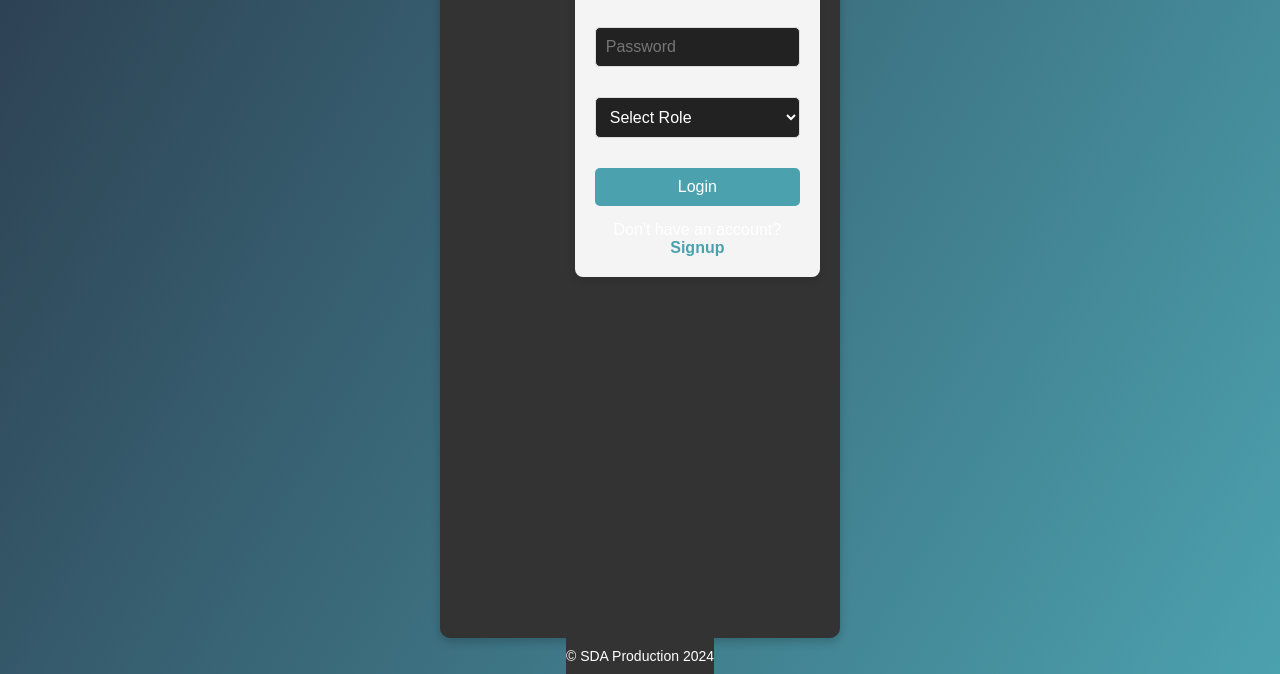
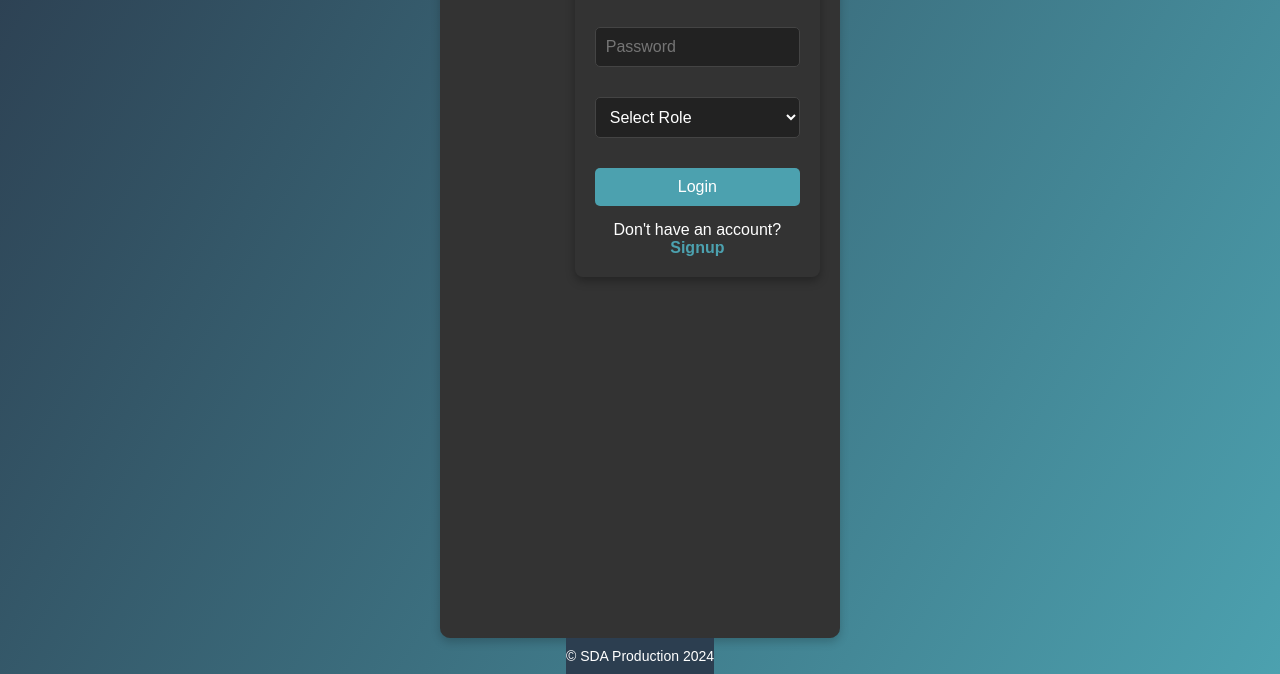
Before and after one commit to dani098765/Alvi-dairy, a plain HTML site: page index.html in a window 1280 px wide. Shown: the part 126-800 px from the top of the page. Drawn offline with Linux system fonts and the light colour scheme.

Commit message:
index.html

```diff
--- a/index.html
+++ b/index.html
@@ -37,10 +37,11 @@
     .form {
       width: 100%;
       max-width: 400px;
-      background: #f4f4f4;
+      background: #333;
+      color: white;
       padding: 20px;
       border-radius: 8px;
-      box-shadow: 0 4px 10px rgba(0, 0, 0, 0.1);
+      box-shadow: 0 4px 10px rgba(0, 0, 0, 0.3);
     }
 
     .form h2 {
@@ -52,9 +53,11 @@
       width: 100%;
       padding: 10px;
       margin-bottom: 15px;
-      border: 1px solid #ddd;
+      border: 1px solid #444;
       border-radius: 5px;
       font-size: 16px;
+      background: #222;
+      color: white;
     }
 
     .form button {
@@ -65,13 +68,13 @@
     }
 
     .form button:hover {
-      background: #3a8ea3;
+      background: #2c3e50;
     }
 
     footer {
       text-align: center;
       padding: 10px 0;
-      background: #333;
+      background: #2c3e50;
       color: white;
       font-size: 14px;
     }
```
